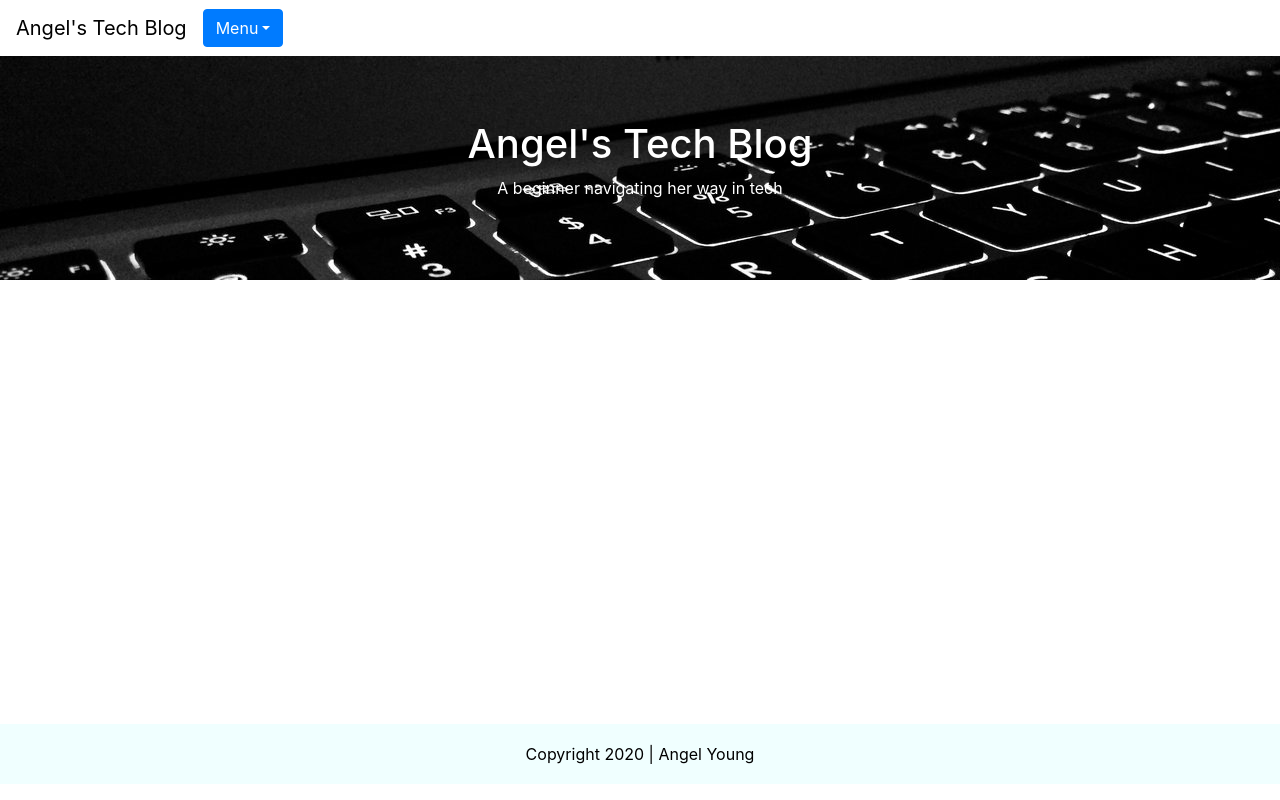
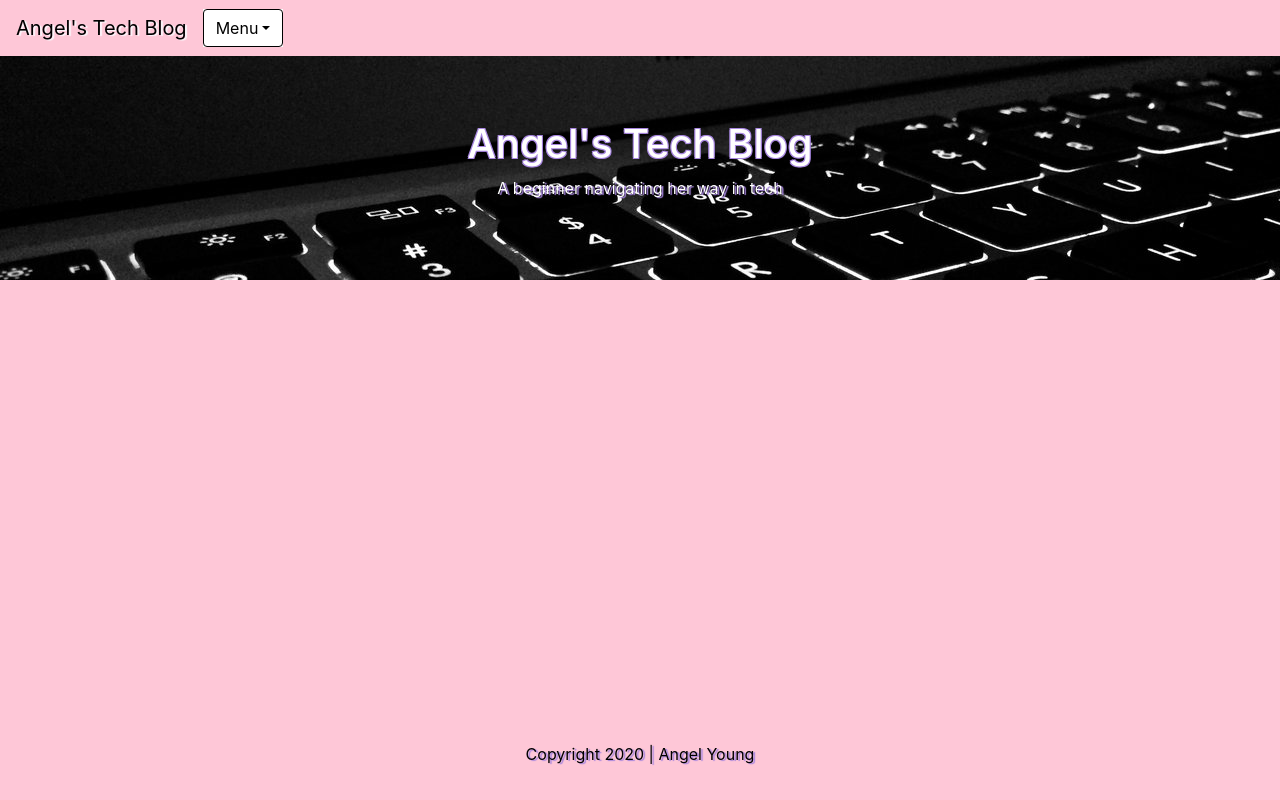
Before and after one commit to angelyoung24/angel_tech_blog, a Gatsby site: page / in a window 1280 px wide. Built offline with nearby package versions, Linux system fonts and the light colour scheme; Gatsby itself is replaced by a stand-in of ours.

Commit message:
added hero.js made minor styling changes

```diff
--- a/src/components/Footer.module.css
+++ b/src/components/Footer.module.css
@@ -7,4 +7,5 @@
     background-color: azure;
     text-align: center;
     color: #000;
+    background-color: #fec7d7;
 }
--- a/src/components/Header.js
+++ b/src/components/Header.js
@@ -2,7 +2,6 @@ import React from "react"
 import { Link } from 'gatsby'
 
 import { Navbar, Dropdown } from "react-bootstrap"
-import headerStyles from './Header.module.css'
 
 
 const Header = () => {
@@ -10,7 +9,7 @@ const Header = () => {
     <header>
       <Navbar>
         <Navbar.Brand><Link to="/" style={{ textDecoration: 'none' }, { color: '#000' }}>Angel's Tech Blog</Link></Navbar.Brand>
-        <Dropdown variant="secondary">
+        <Dropdown style={{backgroundColor: '#fff'}}>
           <Dropdown.Toggle id="dropdown-basic">
             Menu
           </Dropdown.Toggle>
--- /dev/null
+++ b/src/components/Hero.js
@@ -0,0 +1,18 @@
+import React from "react"
+
+import { Jumbotron, Container } from "react-bootstrap"
+
+const Hero = () => {
+  return (
+    <div>
+      <Jumbotron fluid>
+        <Container>
+          <h1>Angel's Tech Blog</h1>
+          <p>A beginner navigating her way in tech</p>
+        </Container>
+      </Jumbotron>
+    </div>
+  )
+}
+
+export default Hero
--- a/src/components/Layout.js
+++ b/src/components/Layout.js
@@ -2,11 +2,13 @@ import React from 'react'
 
 import Header from './Header'
 import Footer from './Footer'
+import Hero from './Hero'
 
 const Layout = (props) => {
     return (
     <div>
         <Header />
+        <Hero />
         {props.children}
         <Footer />
     </div>
--- a/src/pages/index.js
+++ b/src/pages/index.js
@@ -1,6 +1,4 @@
 import React from "react"
-
-import { Jumbotron, Container } from "react-bootstrap"
 
 import Layout from "../components/Layout"
 
@@ -8,14 +6,8 @@ const Index = () => {
   return (
     <div>
       <Layout>
-      <Jumbotron fluid>
-        <Container>
-          <h1>Angel's Tech Blog</h1>
-          <p>
-            A beginner navigating her way in tech
-          </p>
-        </Container>
-      </Jumbotron>
+
+
       </Layout>
       </div>
   )
--- a/src/styles/index.css
+++ b/src/styles/index.css
@@ -1,14 +1,33 @@
+body {
+  background-color: #fec7d7;
+}
+
+a {
+  text-shadow: 2px 1px 1px #f9f8fc;
+}
+
 .jumbotron {
   background-image: url("../img/close-up-photo-of-keyboard-220357.jpg");
   background-size: cover;
 }
 
 h1 {
-    color: #fff;
+    color: #fffffe;
     text-align: center;
+    text-shadow: -1px -1px 0 #a786df,
+		1px -1px 0 #a786df,
+		-1px 1px 0 #a786df,
+		1px 1px 0 #a786df;
 }
 
 p {
     color: #fff;
     text-align: center;
+    text-shadow: 2px 1px 1px #a786df;
 }
+
+.btn-primary {
+  background-color: #fff;
+  color: #000;
+  border-color: #000;
+}
```
